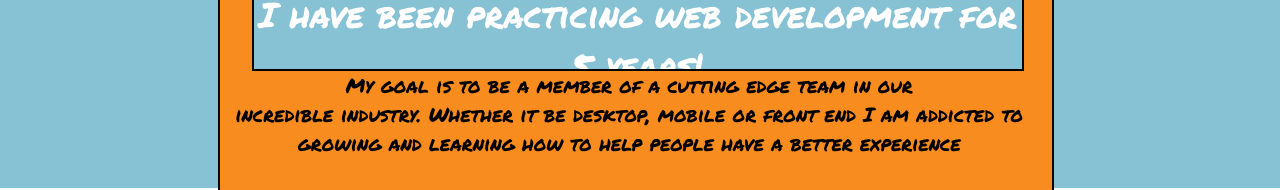
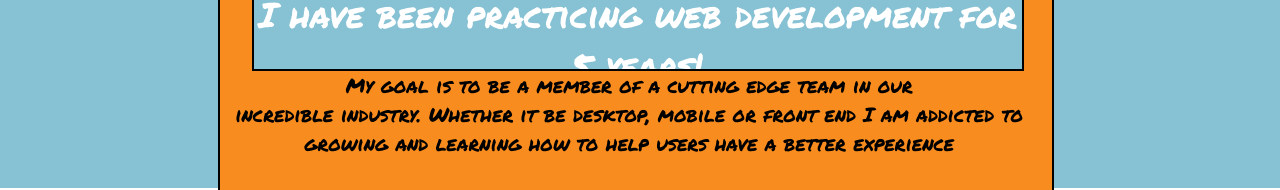
Before and after one commit to cyberstizz/charleslambjr, a React (Create React App) app: page /about in a window 1280 px wide. Shown: the part 611-801 px from the top of the page. Built offline with nearby package versions, Linux system fonts and the light colour scheme; a web font is replaced by a local one.

Commit message:
the word people yo users

```diff
--- a/src/components/About.js
+++ b/src/components/About.js
@@ -42,7 +42,7 @@ return (
         <div id="aboutFooter">
 
             <div id="footerSlogan">I have been practicing web development for 5 years!</div>
-            <div id="footerDescription"> My goal is to be a member of a cutting edge team in our<br /> incredible industry. Whether it be desktop, mobile or front end I am addicted to growing and learning how to help people have a better experience</div>
+            <div id="footerDescription"> My goal is to be a member of a cutting edge team in our<br /> incredible industry. Whether it be desktop, mobile or front end I am addicted to growing and learning how to help users have a better experience</div>
             <div id="emailButton"></div>
 
         </div>
```
